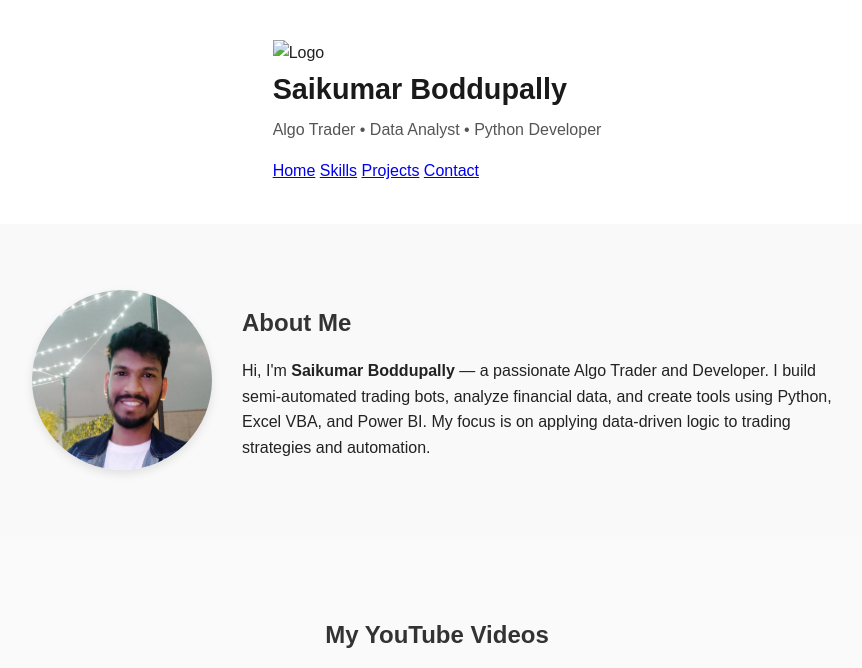
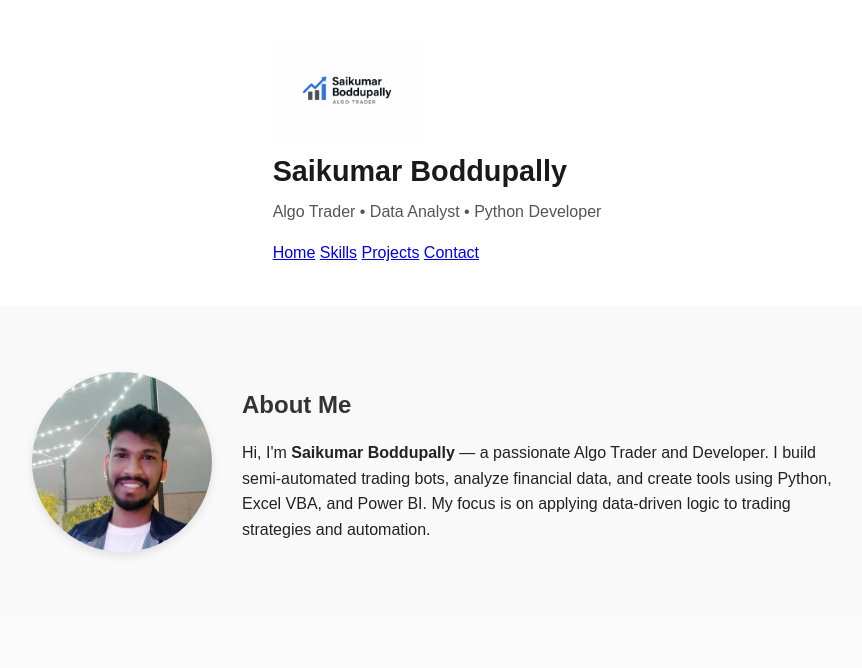
Before and after one commit to Saikumarb-sys/SaiKumar_MyWebsite, a plain HTML site: page index.html in a window 1280 px wide. Shown: the top 668 px of the page, without its empty margins (203-1065 px from the left). Drawn offline with Linux system fonts and the light colour scheme.

Commit message:
Update index.html

```diff
--- a/index.html
+++ b/index.html
@@ -11,7 +11,7 @@
 <header class="hero fade-in">
   <div class="navbar">
     <div class="header-left">
-      <img src="A_logo_for_Saikumar_Boddupally.png" alt="Logo" class="logo" />
+      <img src="logo.png" alt="Logo" class="logo" />
       <div class="header-text">
         <h1>Saikumar Boddupally</h1>
         <p>Algo Trader • Data Analyst • Python Developer</p>
```
